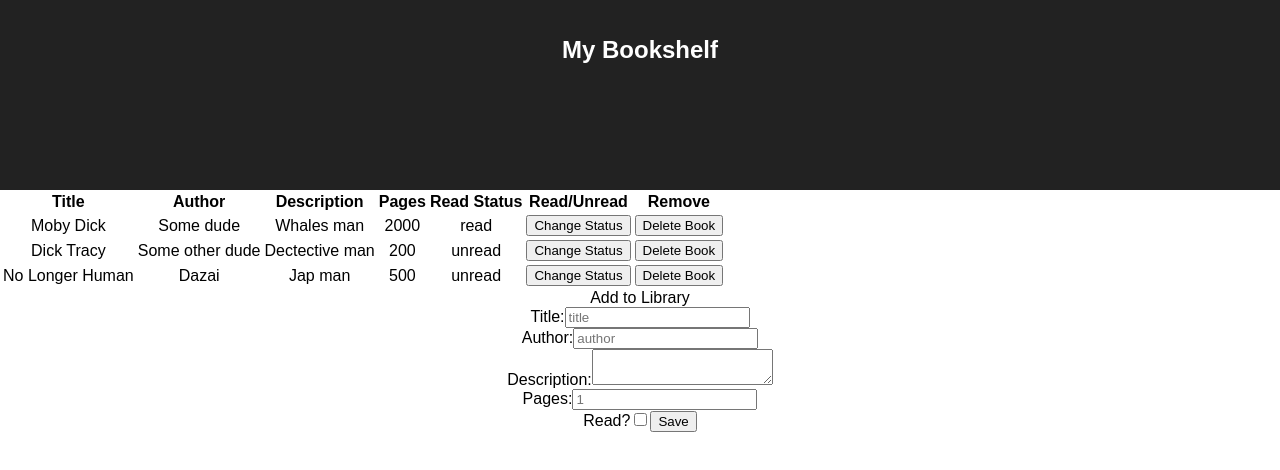
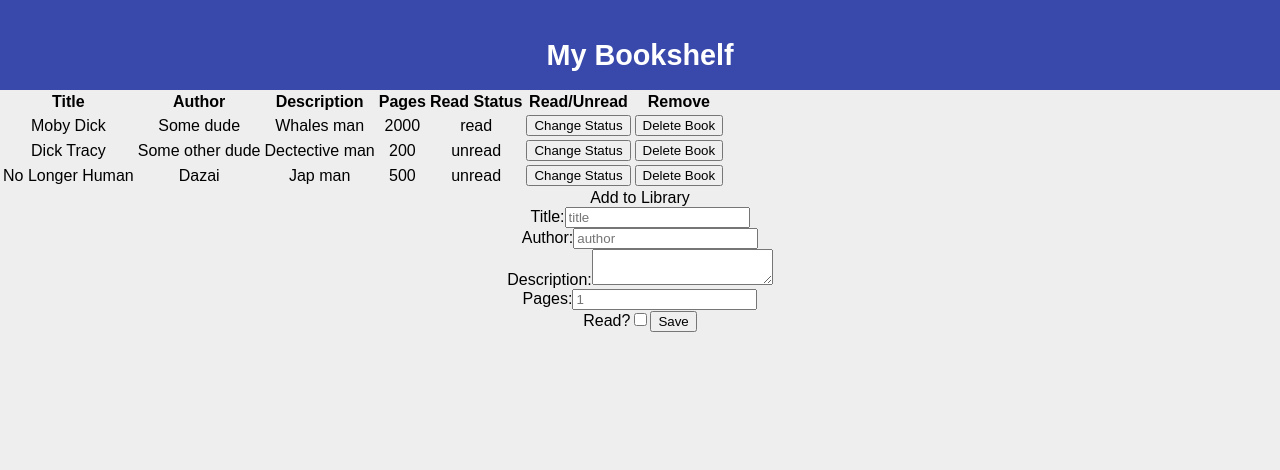
Before and after one commit to alexfuro/odin-books-react, a React (Create React App) app: page / in a window 1280 px wide. Shown: the top 470 px of the page. Built offline with nearby package versions, Linux system fonts and the light colour scheme.

Commit message:
Add style to header

```diff
--- a/src/App.css
+++ b/src/App.css
@@ -1,28 +1,18 @@
+body{
+    background-color: #EEEEEE;
+}
 .App {
   text-align: center;
 }
 
-.App-logo {
-  animation: App-logo-spin infinite 20s linear;
-  height: 80px;
-}
 
 .App-header {
-  background-color: #222;
-  height: 150px;
+  background-color: #3949AB;
+  height: 50px;
   padding: 20px;
   color: white;
 }
 
 .App-title {
-  font-size: 1.5em;
+  font-size: 1.8em;
 }
-
-.App-intro {
-  font-size: large;
-}
-
-@keyframes App-logo-spin {
-  from { transform: rotate(0deg); }
-  to { transform: rotate(360deg); }
-}
```
